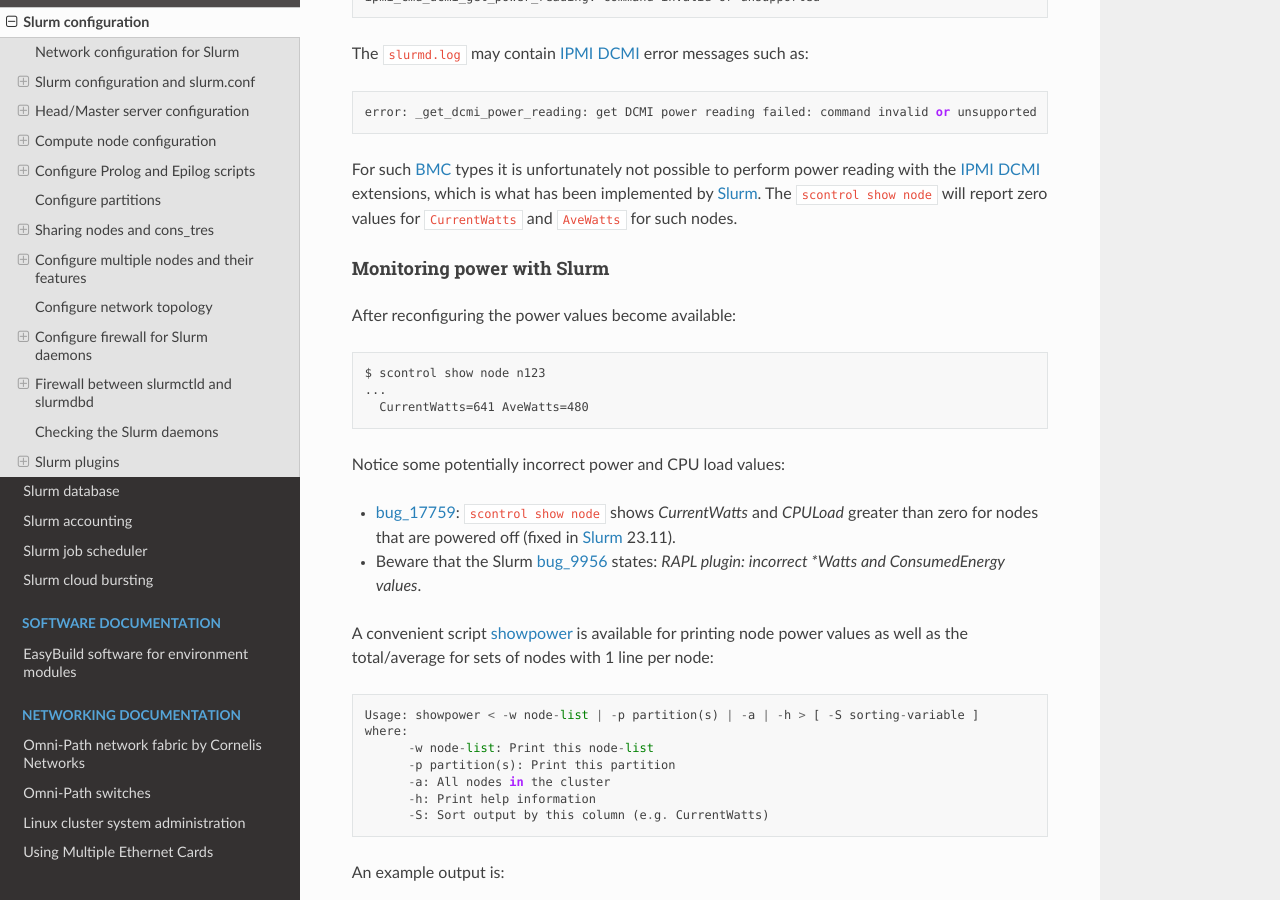
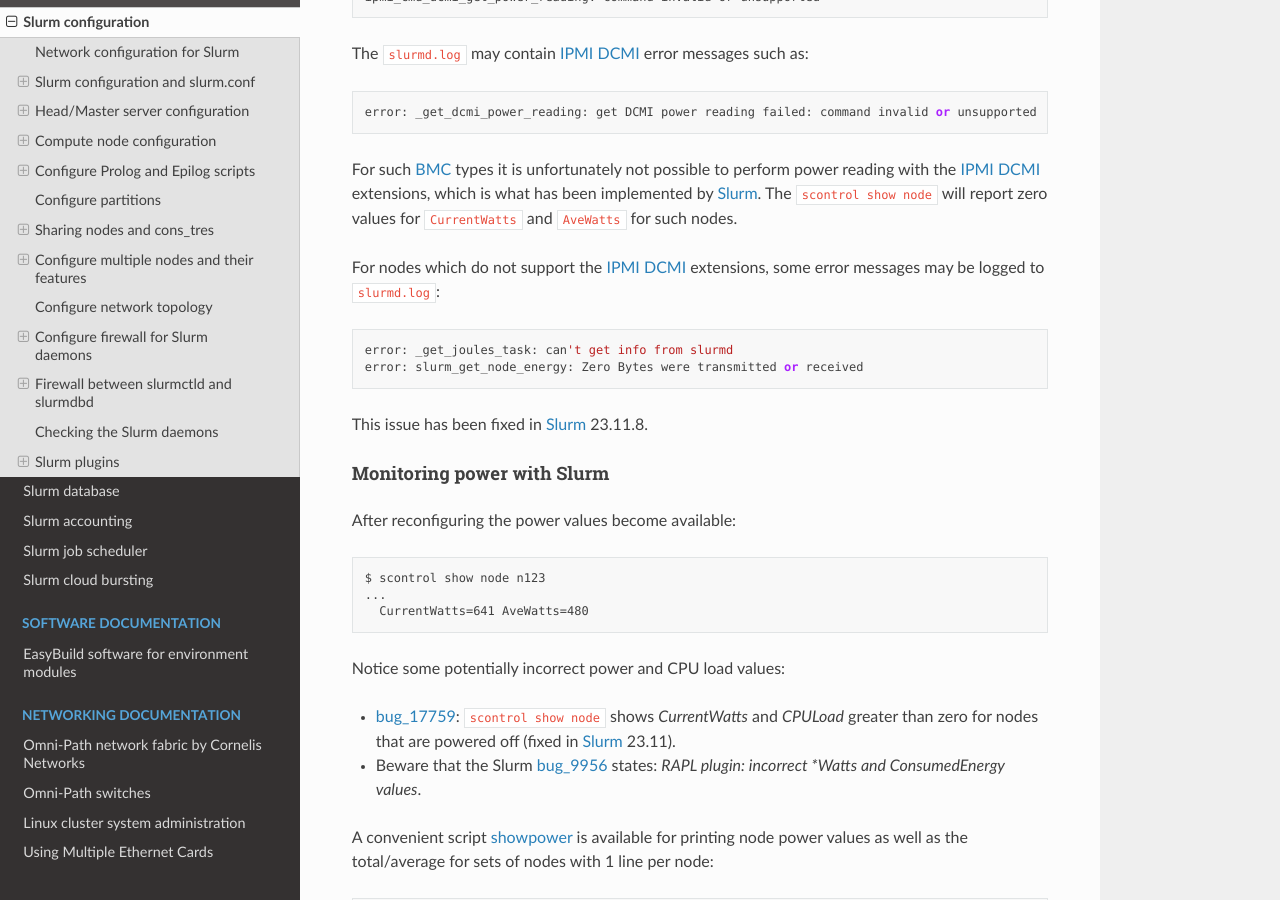
Before and after one commit to OleHolmNielsen/Niflheim_system, a Sphinx documentation site: the page built from docs/Slurm_configuration.rst, in a window 1280 px wide and 900 px high, scrolled down 20400 px. Built offline with Sphinx 7.4.7 and the Read the Docs theme 2.0.0, drawn with Linux system fonts in a browser that asks for light colours.

Commit message:
error message: _get_joules_task: can't get info from slurmd

```diff
--- a/docs/Slurm_configuration.rst
+++ b/docs/Slurm_configuration.rst
@@ -838,6 +838,14 @@
 which is what has been implemented by Slurm_.
 The ``scontrol show node`` will report zero values for ``CurrentWatts`` and ``AveWatts`` for such nodes.
 
+For nodes which do not support the IPMI_ DCMI_ extensions,
+some error messages may be logged to ``slurmd.log``::
+
+  error: _get_joules_task: can't get info from slurmd
+  error: slurm_get_node_energy: Zero Bytes were transmitted or received
+
+This issue has been fixed in Slurm_ 23.11.8.
+
 Monitoring power with Slurm
 ...............................
 
```
